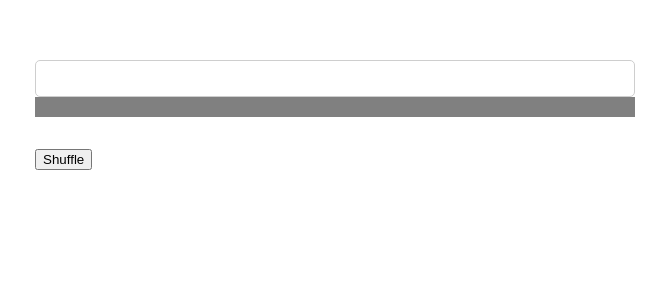
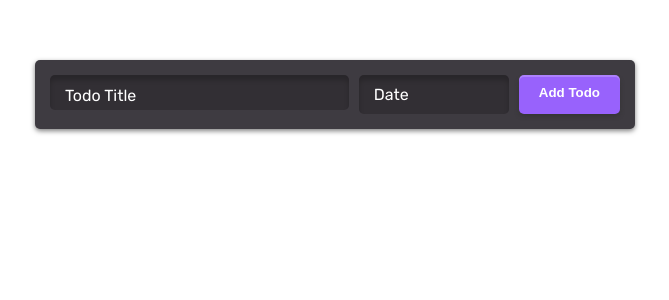
Before and after one commit to alexanderaeppli/Vue-Todo, a Vue app: page / in a window 1280 px wide. Shown: the top 300 px of the page, without its empty margins (305-974 px from the left). Built offline with nearby package versions, Linux system fonts and the light colour scheme.

Commit message:
todo list done

```diff
--- a/src/App.vue
+++ b/src/App.vue
@@ -1,6 +1,6 @@
 <template>
   <todo-form @todo-sent="addTodo"></todo-form>
-  <transition-group tag="ul" name="list" class="todo-list">
+  <transition-group v-if="todos.length > 0" tag="ul" name="list" class="todo-list">
     <todo-item
       v-for="(todo, index) in todos"
       :todo="todo"
@@ -8,7 +8,6 @@
       @remove-todo="removeTodo(index)"
     ></todo-item>
   </transition-group>
-  <button @click="shuffle">Shuffle</button>
 </template>
 
 <script>
@@ -32,16 +31,18 @@ export default {
         this.todos.splice(index, 1);
       }
     },
-  },
-  computed: {
-    draggedItem() {
-      return this.todos.find((todo) => todo.isdragged === true);
-    },
-  },
+  }
 };
 </script>
 
 <style lang="scss">
+@use 'sass:color';
+@use './variables.scss' as var;
+
+body {
+  font-family: 'Rubik', sans-serif;
+}
+
 *,
 ::after,
 ::before {
@@ -52,13 +53,20 @@ export default {
   width: 100%;
   max-width: 600px;
   margin: 60px auto 0;
+  background-color: var.$color_background;
+  border-radius: 5px;
+  padding: 15px;
+  box-shadow: 0px 2px 5px 0px rgba(0, 0, 0, 0.50);
 }
 
 .todo-list {
   list-style: none;
-  padding: unset;
   display: flex;
   flex-direction: column;
+  background-color: var.$color_background;
+  margin: 0;
+  padding: 0;
+  margin-top: 40px;
 }
 
 .list-enter-active,
--- a/src/components/CalendarDatePicker.vue
+++ b/src/components/CalendarDatePicker.vue
@@ -1,5 +1,7 @@
 <template>
-    <div class="datepicker" v-if="datepickerVisible">
+  <div class="datepicker" @click.self="toggleDatepicker">
+    <span @click="toggleDatepicker">{{ label }}</span>
+    <div v-if="datepickerVisible" class="datepicker__picker">
       <div class="datepicker__header">
         <dropdown :items="months" :selectedItemIndex="selectedMonth" @select="setMonth"></dropdown>
         <dropdown
@@ -23,6 +25,7 @@
             @click="
               selectDay(day);
               setDate(day);
+              toggleDatepicker();
             "
             v-for="day in daysOfMonth"
             :key="day.valueOf()"
@@ -32,10 +35,11 @@
         </div>
       </div>
       <div class="datepicker__footer">
-        <button class="button--secondary">Cancel</button>
-        <button @click.prevent="submit" class="button">Done</button>
+        <button @click.prevent="clearDate" class="button--secondary">Cancel</button>
+        <button @click.prevent="toggleDatepicker" class="button">Done</button>
       </div>
     </div>
+  </div>
 </template>
 
 <script>
@@ -43,6 +47,11 @@ import Dropdown from './Dropdown';
 
 export default {
   components: { Dropdown },
+  emits: ['pickDate', 'clearDate'],
+  props: {
+    date: Object,
+    String,
+  },
   data() {
     return {
       months: [
@@ -88,9 +97,14 @@ export default {
     },
     selectDay(day) {
       this.selectedDay = day;
+      this.$emit('pickDate', this.selectedDay);
     },
-    submit() {
-      alert('The Picked date is ' + this.selectedDay.toLocaleDateString());
+    toggleDatepicker() {
+      this.datepickerVisible = !this.datepickerVisible;
+    },
+    clearDate() {
+      this.$emit('clearDate');
+      this.toggleDatepicker();
     },
   },
   computed: {
@@ -122,6 +136,20 @@ export default {
       }
       return years;
     },
+    label() {
+      if (this.date === null) {
+        return 'Date';
+      } else {
+        return this.date.toLocaleDateString();
+      }
+    },
+  },
+  watch: {
+    date() {
+      if (this.date === null) {
+        this.selectedDay = '';
+      }
+    }
   },
   mounted() {
     // Set current Month / Year
@@ -135,11 +163,18 @@ export default {
 @use '../variables.scss' as var;
 
 .datepicker {
-  background-color: var.$color_background;
-  max-width: 300px;
-  font-family: 'Rubik', sans-serif;
-  border-radius: 5px;
-  box-shadow: 0px 0px 5px 0px rgba(0, 0, 0, 0.75);
+  position: relative;
+
+  &__picker {
+    position: absolute;
+    top: calc(100% + 10px);
+    right: 0;
+    z-index: 5;
+    background-color: var.$color_background;
+    max-width: 300px;
+    border-radius: 5px;
+    box-shadow: 0px 2px 5px 0px rgba(0, 0, 0, 0.5);
+  }
 
   &__header,
   &__footer {
@@ -162,6 +197,7 @@ export default {
   border-radius: 5px;
   border: none;
   position: relative;
+  top: -2px;
   background-color: var.$color_primary--shading;
   z-index: 1;
   color: white;
@@ -169,6 +205,7 @@ export default {
   margin-left: 20px;
   font-weight: 600;
   width: 100%;
+  white-space: nowrap;
 
   &::after {
     content: '';
@@ -212,11 +249,8 @@ export default {
 }
 
 .calendar {
-  position: absolute;
   top: 100%;
   padding: 0 15px;
-  //background-color: color.scale(var.$color_background, $lightness: 10%);
-  //box-shadow: 0px 4px 4px -4px rgba(50, 50, 50, 0.75);
 
   &__inner {
     display: grid;
@@ -235,7 +269,6 @@ export default {
     display: flex;
     align-items: center;
     justify-content: center;
-    font-weight: 400;
     border-radius: 10px;
 
     &--today {
--- a/src/components/Dropdown.vue
+++ b/src/components/Dropdown.vue
@@ -1,7 +1,12 @@
 <template>
   <div class="dropdown" @click="toggleDropdown" ref="dropdown">
     <span class="dropdown__selected">{{ items[selectedItemIndex] }}</span>
-    <div v-show="listVisible" :class="{'dropdown--opague': opague}" class="dropdown__list" ref="dropdown-list">
+    <div
+      v-show="listVisible"
+      :class="{ 'dropdown--opague': opague }"
+      class="dropdown__list"
+      ref="dropdown-list"
+    >
       <div class="dropdown__list-inner" ref="dropdown-list-inner">
         <span
           class="dropdown__item"
@@ -27,7 +32,8 @@ export default {
   emits: ['select'],
   data() {
     return {
-      opague: true
+      opague: true,
+      listVisible: true,
     };
   },
   methods: {
@@ -35,8 +41,14 @@ export default {
       const self = this;
 
       function eventListener(event) {
-        if (!self.$refs['dropdown'].contains(event.target)) {
-          self.listVisible = false;
+        if (self.$refs['dropdown'] !== null) {
+
+          if (!self.$refs['dropdown'].contains(event.target)) {
+            self.listVisible = false;
+            document.removeEventListener('click', eventListener, false);
+          }
+
+        } else {
           document.removeEventListener('click', eventListener, false);
         }
       }
@@ -65,7 +77,7 @@ export default {
     this.scrollList();
     this.listVisible = false;
     this.opague = false;
-  }
+  },
 };
 </script>
 
--- a/src/components/TodoForm.vue
+++ b/src/components/TodoForm.vue
@@ -1,10 +1,18 @@
 <template>
   <form @submit.prevent="sendTodo(newTodoField)" class="todo-form">
-    <input class="todo-form__field" type="text" name="" v-model="newTodoField" id="" />
-    <div class="todo-form__date" @click="datepickerVisible = !datepickerVisible">
-      {{ selectedDay }}
-      <calendar-date-picker></calendar-date-picker>
-    </div>
+    <label class="todo-form__field-label">
+      <span class="todo-form__label-text" @click="toggleDatepicker" v-if="newTodoField === ''"
+        >Todo Title</span
+      >
+      <input class="todo-form__field" type="text" name="" v-model="newTodoField" />
+    </label>
+    <calendar-date-picker
+      @clearDate="newTodoDate = null"
+      @pickDate="setDate"
+      :date="newTodoDate"
+      class="todo-form__datepicker"
+    ></calendar-date-picker>
+    <button class="button todo-form__button">Add Todo</button>
   </form>
 </template>
 
@@ -16,13 +24,16 @@ export default {
   data() {
     return {
       newTodoField: '',
-      newTodoDate: '',
+      newTodoDate: null,
       todoKey: 0,
       listVisible: true,
     };
   },
   emits: ['todoSent'],
   methods: {
+    setDate(day) {
+      this.newTodoDate = day;
+    },
     sendTodo() {
       if (this.newTodoField.length === 0) {
         alert('You cant add empty entries');
@@ -30,6 +41,7 @@ export default {
       }
       this.$emit('todoSent', this.todo);
       this.newTodoField = '';
+      this.newTodoDate = null;
       this.todoKey++;
     },
   },
@@ -37,8 +49,8 @@ export default {
     todo() {
       return {
         content: this.newTodoField,
+        date: this.newTodoDate,
         key: this.todoKey,
-        isdragged: false,
       };
     },
   },
@@ -46,14 +58,59 @@ export default {
 </script>
 
 <style lang="scss">
+@use 'sass:color';
+@use '../variables.scss' as var;
+
 .todo-form {
   width: 100%;
+  display: flex;
+  color: white;
+
+  @media (max-width: 500px) {
+    flex-direction: column;
+  }
+
+  &__field-label {
+    width: 100%;
+    margin-right: 10px;
+    position: relative;
+
+    &:focus .todo-form__label-text {
+      display: none;
+    }
+  }
 
   &__field {
     width: 100%;
+    padding: 10px 15px;
     border-radius: 5px;
-    border: 1px rgb(206, 206, 206) solid;
+    border: none;
+    color: white;
+    background-color: color.scale(var.$color_background, $lightness: -20%);
+    box-shadow: inset 0px 5px 5px 0px rgba(0, 0, 0, 0.2);
+  }
+
+  &__label-text {
+    position: absolute;
+    top: 50%;
+    transform: translateY(-50%);
+    left: 15px;
+  }
+
+  &__datepicker {
+    width: 100%;
+    max-width: 150px;
+    display: flex;
+    align-items: center;
     padding: 10px 15px;
+    border-radius: 5px;
+    background-color: color.scale(var.$color_background, $lightness: -20%);
+    box-shadow: inset 0px 5px 5px 0px rgba(0, 0, 0, 0.2);
+
+    @media (max-width: 500px) {
+      max-width: unset;
+      margin-top: 15px;
+    }
   }
 
   &__date {
@@ -61,5 +118,15 @@ export default {
     background-color: grey;
     position: relative;
   }
+
+  &__button {
+    width: auto;
+    margin-left: 10px;
+
+    @media (max-width: 500px) {
+      margin-left: unset;
+      margin-top: 15px;
+    }
+  }
 }
 </style>
--- a/src/components/TodoItem.vue
+++ b/src/components/TodoItem.vue
@@ -1,58 +1,62 @@
 <template>
-      <li class="todo-item" :class="{ dragged: todo.isdragged }" >
+  <li class="todo-item" :class="{ dragged: todo.isdragged }">
     {{ todo.content }}
-        <button @click="$emit('removeTodo')">Remove</button>
+    <div class="todo-item__attr">
+      <span class="todo-item__date" v-if="todo.date">{{ todo.date.toLocaleDateString() }}</span>
+      <button class="button button--secondary" @click="$emit('removeTodo')">Remove</button>
+    </div>
   </li>
 </template>
 
 <script>
 export default {
   props: {
-    todo: Object
+    todo: Object,
   },
   emits: ['removeTodo'],
-  methods: {
-
-  }
+  methods: {},
 };
 </script>
 
 <style lang="scss">
+@use 'sass:color';
+@use '../variables.scss' as var;
+
 .todo-item {
   display: flex;
   justify-content: space-between;
   align-items: baseline;
-  padding: 10px 15px;
+  padding: 10px 0;
   flex-grow: 0;
   position: relative;
+  color: white;
+  border-top: 2px solid color.scale(var.$color_background, $lightness: -20%);
+  border-bottom: 2px solid transparent;
+
+  @media (max-width: 500px) {
+    flex-direction: column;
   }
 
-// .dragged {
-//   opacity: 0.3;
-// }
+  &:first-of-type {
+    border-top: none;
+  }
 
-// .unselectable {
-//   -webkit-user-select: none;
-//   -webkit-touch-callout: none;
-//   -moz-user-select: none;
-//   -ms-user-select: none;
-//   user-select: none;
-// }
+  &__attr {
+    display: flex;
+    align-items: center;
 
-// .drop-zone-top,
-// .drop-zone-bottom {
-//   position: absolute;
-//   height: 50%;
-//   width: 100%;
-//   left: 0;
-// }
+    @media (max-width: 500px) {
+      justify-content: space-between;
+      width: 100%;
+    }
+  }
 
+  &__date {
+    margin-right: 10px;
+  }
 
-// .drop-zone-top {
-//   top: 0;
-// }
-
-// .drop-zone-bottom {
-//   bottom: 0;
-// }
+  .button {
+    width: auto;
+  }
+}
 </style>
```
Also changed, not shown: src/mixins/toggleMixin.js (added, +32 -0 lines). Lines whose indentation alone changed are shown as unchanged.
